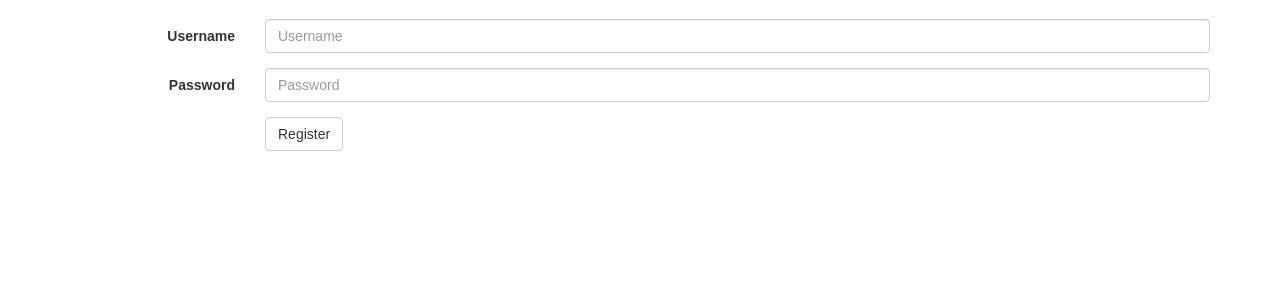
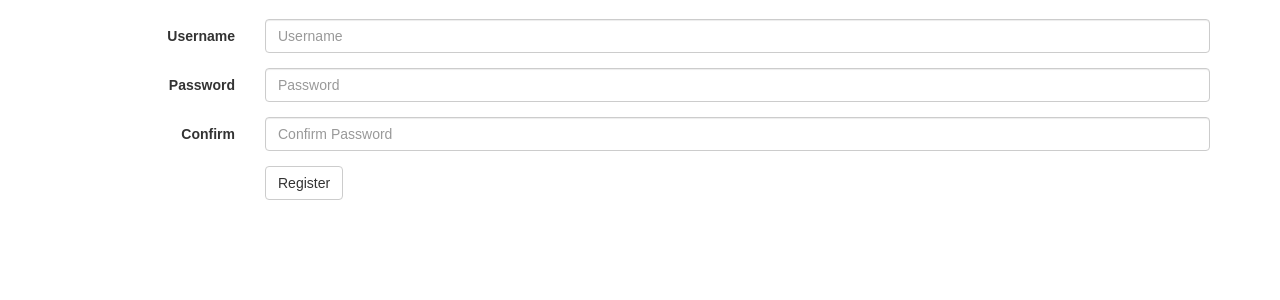
Before and after one commit to alexis-renard/musicManager, a Python web app: template templates/register.html in a window 1280 px wide. Shown: the part 51-351 px from the top of the page. Run offline with Jinja, Linux system fonts and the light colour scheme; the template is opened without the code that fills it: most values are stand-ins (such as "Sample title", 1, 10 or a date in 2020); form fields are guessed from the names that the template uses; some libraries are stand-ins or nearby versions.

Commit message:
Ajout du fix du register, version sans form.validate

```diff
--- a/app.py
+++ b/app.py
@@ -1,4 +1,5 @@
 from flask import Flask
+from flask_debugtoolbar import DebugToolbarExtension
 
 app = Flask(__name__)
 app.debug = True
@@ -24,3 +25,6 @@ from flask.ext.login import LoginManager
 login_manager = LoginManager(app)
 
 login_manager.login_view = "login"
+
+toolbar = DebugToolbarExtension(app)
+app.config['DEBUG_TB_INTERCEPT_REDIRECTS'] = False
--- a/templates/register.html
+++ b/templates/register.html
@@ -19,6 +19,13 @@
         </div>
     </div>
     <div class="form-group">
+        <label for="Repeat Password" class="col-sm-2 control-label">
+            {{ form.confirm.label }}
+        </label>
+        <div class="col-sm-10">
+            {{ form.confirm(size=50, class_="form-control", placeholder="Confirm Password") }}
+        </div>
+    </div>    <div class="form-group">
         <div class="col-sm-offset-2 col-sm-10">
             <button type="submit" class="btn btn-default">Register</button>
         </div>
```
Also changed, not shown: views.py (+16 -8 lines).
